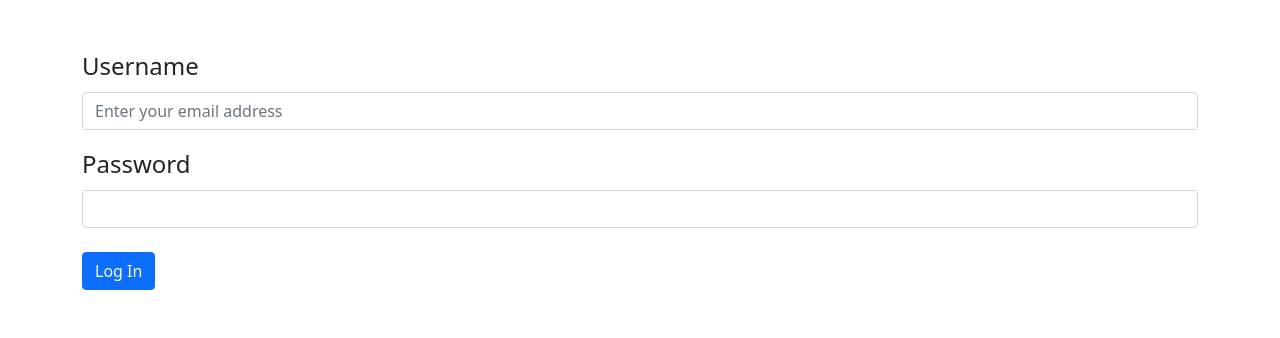
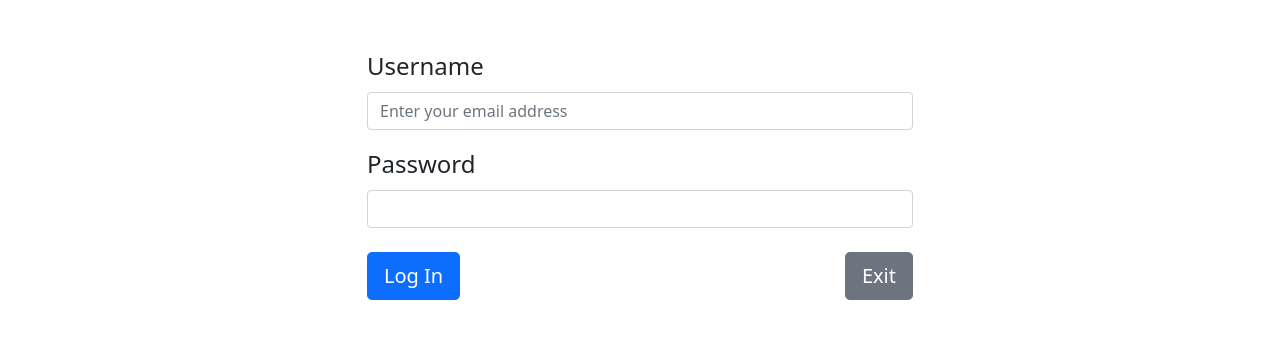
Before and after one commit to JoshLessard/CodersCampusExample, a React (Create React App) app in the folder front-end/: page /login in a window 1280 px wide. Shown: the top 338 px of the page. Built offline with nearby package versions, Linux system fonts and the light colour scheme.

Commit message:
Lesson 21: Using Flexbox in Bootstrap and Centering Elements

```diff
--- a/front-end/package.json
+++ b/front-end/package.json
@@ -9,7 +9,7 @@
     "@testing-library/user-event": "^13.5.0",
     "bootstrap": "^5.1.3",
     "react": "^18.2.0",
-    "react-bootstrap": "^2.10.2",
+    "react-bootstrap": "^2.10.4",
     "react-dom": "^18.2.0",
     "react-router-dom": "^6.15.0",
     "react-scripts": "5.0.1",
--- a/front-end/src/App.js
+++ b/front-end/src/App.js
@@ -8,7 +8,7 @@
 import Login from './Login';
 import PrivateRoute from './PrivateRoute';
 import AssignmentView from './AssignmentView';
-import 'bootstrap/dist/css/bootstrap.min.css'
+import 'bootstrap/dist/css/bootstrap.min.css';
 
 function App() {
   return (
--- a/front-end/src/Login/index.js
+++ b/front-end/src/Login/index.js
@@ -38,36 +38,49 @@
     return (
         <>
             <Container className="mt-5">
-                <Form.Group className="mb-3">
-                    <Form.Label htmlFor="username" className="fs-4">Username</Form.Label>
+                <Row className="justify-content-center">
+                    <Col md="8" lg="6">
+                        <Form.Group className="mb-3" controlId="username">
+                            <Form.Label className="fs-4">Username</Form.Label>
                             <Form.Control
                                 type="email"
-                        id="username"
                                 placeholder="Enter your email address"
                                 value={username}
                                 onChange={e => setUsername(e.target.value)}
                             />
                         </Form.Group>
-                <Form.Group className="mb-3">
-                    <Form.Label htmlFor="password" className="fs-4">Password</Form.Label>
+                    </Col>
+                </Row>
+                <Row className="justify-content-center">
+                    <Col md="8" lg="6">
+                        <Form.Group className="mb-3 " controlId="password">
+                            <Form.Label className="fs-4">Password</Form.Label>
                             <Form.Control
                                 type="password"
-                        id="password"
                                 value={password}
                                 onChange={e => setPassword(e.target.value)}
                             />
                         </Form.Group>
-                <Row>
-                    <Col className="mt-2">
-                        <div>
+                    </Col>
+                </Row>
+                <Row className="justify-content-center">
+                    <Col md="8" lg="6" className="mt-2 d-flex flex-column gap-5 flex-md-row justify-content-md-between">
                         <Button
                             id="submit"
                             type="button"
+                            size="lg"
                             onClick={() => sendLoginRequest()}
                         >
                             Log In
                         </Button>
-                        </div>
+                        <Button
+                            variant="secondary"
+                            type="button"
+                            size="lg"
+                            onClick={() => {window.location.href="/"}}
+                        >
+                            Exit
+                        </Button>
                     </Col>
                 </Row>
             </Container>
```
Lines whose indentation alone changed are shown as unchanged.
